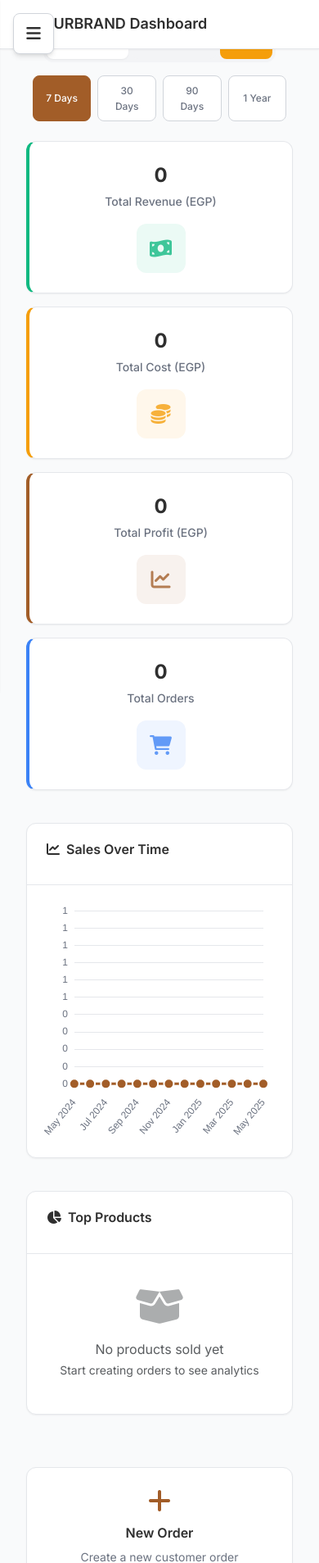
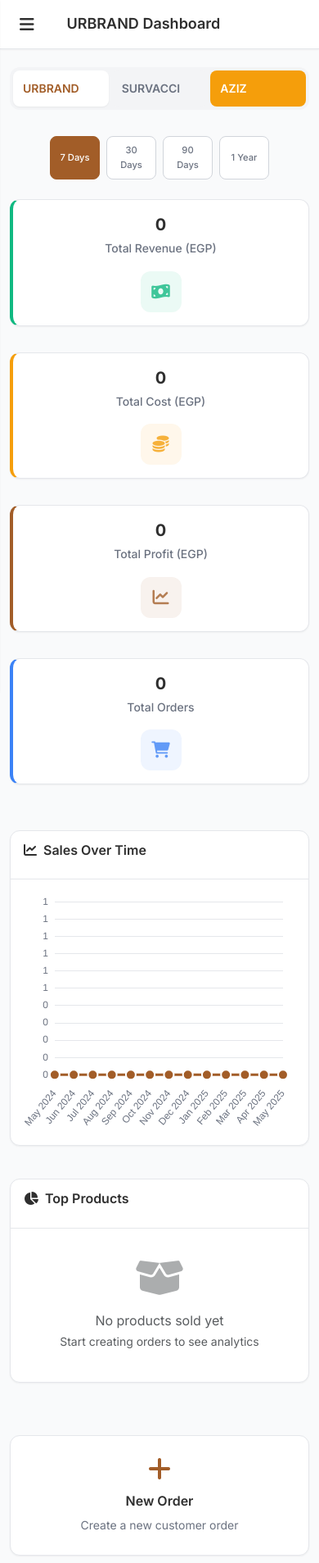
Before and after one commit to AdhamElkomey23/WHOLESALE-APP, a Flask app: page /dashboard/1 in a window 390 px wide. Shown: the top 1907 px of the page at 82% size. Run offline with Flask 3, Linux system fonts and the light colour scheme; a user stored in the database is signed in; data that the repository does not hold is empty.

Commit message:
Improve mobile responsiveness and overall layout for smaller screen sizes
Adds a mobile header and restructures CSS media queries for enhanced mobile responsiveness using Bootstrap and Tailwind CSS.

Replit-Commit-Author: Agent
Replit-Commit-Session-Id: 03023591-3e84-4850-aff2-f235a7f37061
Replit-Commit-Screenshot-Url: https://storage.googleapis.com/screenshot-production-us-central1/4234a394-b2d3-40c5-a1fb-8767f7a2ab1a/f473cd16-8a00-4e4c-a8d0-db79a97c0d30.jpg

```diff
--- a/static/css/style.css
+++ b/static/css/style.css
@@ -941,56 +941,210 @@ p {
     visibility: visible;
 }
 
+/* Mobile Header */
+.mobile-header {
+    display: none;
+    position: fixed;
+    top: 0;
+    left: 0;
+    right: 0;
+    height: 60px;
+    background: var(--white);
+    border-bottom: 1px solid var(--gray-200);
+    z-index: 1030;
+    padding: 0 1rem;
+    align-items: center;
+    box-shadow: var(--shadow-sm);
+}
+
+.mobile-menu-btn {
+    background: none;
+    border: none;
+    color: var(--text-primary);
+    font-size: 1.25rem;
+    padding: 0.5rem;
+    border-radius: var(--radius-md);
+    cursor: pointer;
+}
+
+.mobile-menu-btn:hover {
+    background: var(--gray-100);
+}
+
+.mobile-title {
+    font-weight: 600;
+    color: var(--text-primary);
+    margin-left: 1rem;
+}
+
 /* Enhanced Mobile Responsiveness */
-@media (max-width: 768px) {
+@media (max-width: 1023px) {
+    .mobile-header {
+        display: flex;
+    }
+
     .main-content {
         margin-left: 0;
-        padding: 1rem;
+        padding-top: 70px;
     }
 
     .left-sidebar {
         transform: translateX(-100%);
         transition: transform 0.3s ease;
         z-index: 1050;
+        position: fixed;
     }
 
     .left-sidebar.mobile-open {
         transform: translateX(0);
     }
 
+    .mobile-overlay {
+        opacity: 0;
+        visibility: hidden;
+    }
+
+    .mobile-overlay.show {
+        opacity: 1;
+        visibility: visible;
+    }
+}
+
+@media (max-width: 768px) {
     .page-content {
         padding: 1rem;
     }
 
     .container, .container-fluid {
-        padding-left: 1rem;
-        padding-right: 1rem;
+        padding-left: 0.75rem;
+        padding-right: 0.75rem;
+    }
+
+    /* Typography adjustments */
+    .page-title {
+        font-size: 1.5rem;
+        margin-bottom: 1rem;
+    }
+
+    .display-4 {
+        font-size: 1.75rem;
+    }
+
+    .lead {
+        font-size: 1rem;
     }
 
     /* Form improvements for mobile */
     .form-control {
         font-size: 16px; /* Prevents zoom on iOS */
         padding: 0.875rem;
+        margin-bottom: 1rem;
+    }
+
+    .form-label {
+        font-weight: 500;
+        margin-bottom: 0.5rem;
+    }
+
+    .input-group {
+        margin-bottom: 1rem;
     }
 
     /* Card improvements for mobile */
     .card {
         margin-bottom: 1rem;
+        border-radius: var(--radius-lg);
     }
 
     .card-body {
         padding: 1rem;
     }
 
+    .card-header {
+        padding: 0.75rem 1rem;
+        font-size: 1rem;
+        font-weight: 600;
+    }
+
+    .card-footer {
+        padding: 0.75rem 1rem;
+    }
+
     /* Button improvements for mobile */
     .btn {
         padding: 0.75rem 1rem;
         font-size: 0.875rem;
+        width: 100%;
+        margin-bottom: 0.5rem;
+    }
+
+    .btn-group {
+        flex-direction: column;
+        width: 100%;
+    }
+
+    .btn-group .btn {
+        border-radius: var(--radius-md);
+        margin-bottom: 0.5rem;
     }
 
     /* Table improvements for mobile */
     .table-responsive {
         border: none;
+        margin-bottom: 1rem;
+    }
+
+    .table {
+        font-size: 0.875rem;
+    }
+
+    .table th,
+    .table td {
+        padding: 0.5rem;
+        vertical-align: middle;
+    }
+
+    /* Stats cards mobile */
+    .stats-card {
+        margin-bottom: 1rem;
+        padding: 1rem;
+    }
+
+    .stats-card h3 {
+        font-size: 1.5rem;
+    }
+
+    .stats-icon {
+        width: 50px;
+        height: 50px;
+        font-size: 1.25rem;
+    }
+
+    /* Navigation improvements */
+    .time-filters {
+        flex-wrap: wrap;
+        gap: 0.5rem;
+        justify-content: center;
+    }
+
+    .time-filter-btn {
+        flex: 1;
+        min-width: 70px;
+        max-width: 100px;
+        padding: 0.5rem;
+        font-size: 0.75rem;
+    }
+
+    /* Brand toggle improvements */
+    .brand-toggle {
+        width: 100%;
+        margin-bottom: 1rem;
+    }
+
+    .brand-toggle .btn {
+        flex: 1;
+        padding: 0.75rem;
+        font-size: 0.875rem;
     }
 
     /* Welcome animation mobile fixes */
@@ -1015,6 +1169,73 @@ p {
 
     .typing-effect {
         font-size: 1rem;
+    }
+
+    /* Header actions hide on mobile */
+    .header-actions {
+        display: none;
+    }
+
+    /* Mobile-specific spacing */
+    .mb-mobile {
+        margin-bottom: 1rem;
+    }
+
+    .mt-mobile {
+        margin-top: 1rem;
+    }
+
+    /* Row adjustments for mobile */
+    .row {
+        margin-left: -0.5rem;
+        margin-right: -0.5rem;
+    }
+
+    .row > * {
+        padding-left: 0.5rem;
+        padding-right: 0.5rem;
+    }
+}
+
+@media (max-width: 576px) {
+    /* Extra small screens */
+    .page-content {
+        padding: 0.75rem;
+    }
+
+    .container, .container-fluid {
+        padding-left: 0.5rem;
+        padding-right: 0.5rem;
+    }
+
+    .page-title {
+        font-size: 1.25rem;
+    }
+
+    .display-4 {
+        font-size: 1.5rem;
+    }
+
+    .card-body {
+        padding: 0.75rem;
+    }
+
+    .btn {
+        padding: 0.625rem 0.875rem;
+        font-size: 0.8rem;
+    }
+
+    .table {
+        font-size: 0.8rem;
+    }
+
+    .stats-card h3 {
+        font-size: 1.25rem;
+    }
+
+    .time-filter-btn {
+        min-width: 60px;
+        font-size: 0.7rem;
     }
 }
 
--- a/templates/base.html
+++ b/templates/base.html
@@ -24,14 +24,6 @@
 </head>
 <body>
     {% if current_user.is_authenticated %}
-    <!-- Mobile Menu Toggle -->
-    <button class="mobile-menu-toggle d-md-none" onclick="toggleMobileMenu()">
-        <i class="fas fa-bars"></i>
-    </button>
-
-    <!-- Mobile Overlay -->
-    <div class="mobile-overlay d-md-none" onclick="closeMobileMenu()"></div>
-
     <!-- Left Sidebar Navigation -->
     <div class="left-sidebar" id="leftSidebar">
         <!-- Logo Section -->
```
Also changed, not shown: attached_assets/WhatsApp Image 2025-05-30 at 20.35.08_5fd9e056.jpg (added), attached_assets/WhatsApp Image 2025-05-30 at 20.35.08_acd91615.jpg (added), attached_assets/WhatsApp Image 2025-05-30 at 20.35.08_cf0f722f.jpg (added), attached_assets/WhatsApp Image 2025-05-30 at 20.35.09_114201e3.jpg (added), attached_assets/WhatsApp Image 2025-05-30 at 20.35.09_14c4457d.jpg (added), attached_assets/WhatsApp Image 2025-05-30 at 20.35.09_b031c92d.jpg (added), attached_assets/WhatsApp Image 2025-05-30 at 20.35.09_cbbcd793.jpg (added), attached_assets/WhatsApp Image 2025-05-30 at 20.35.09_d2a8d9ff.jpg (added), attached_assets/WhatsApp Image 2025-05-30 at 20.35.09_d844e430.jpg (added).
